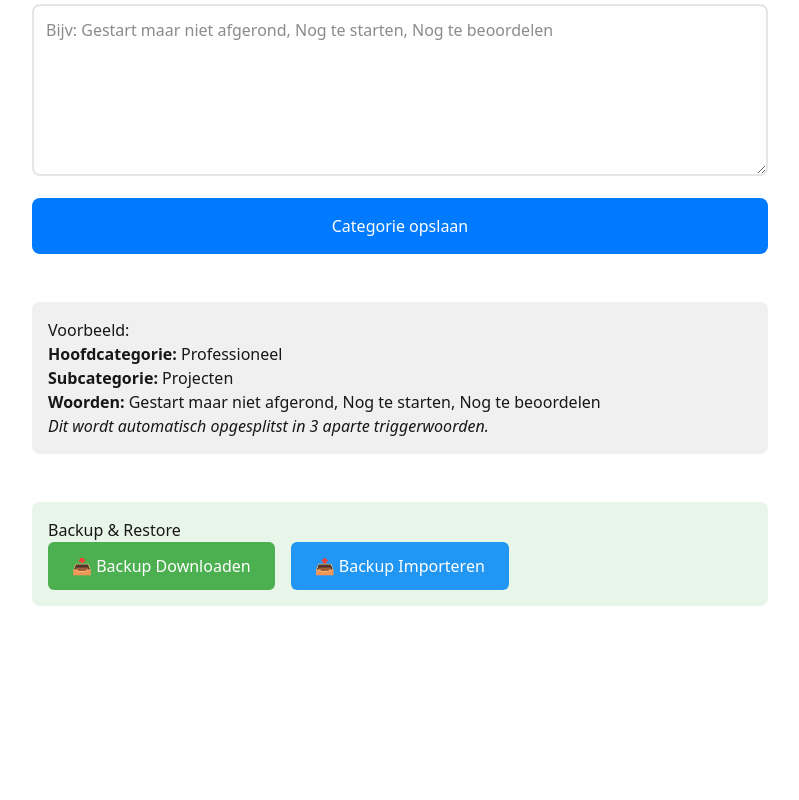
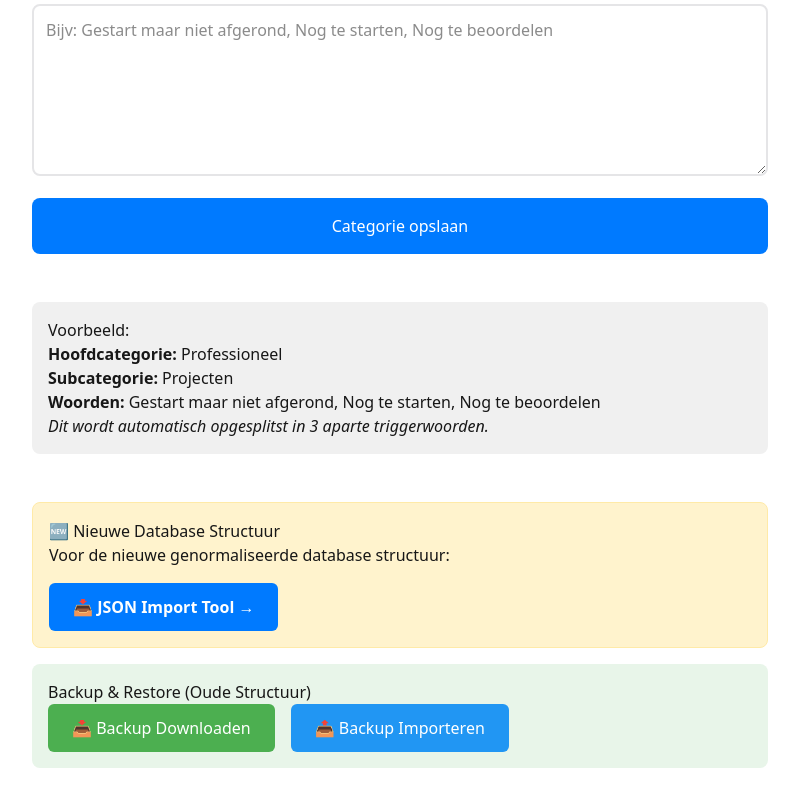
Before and after one commit to nrgiser71/minddumper-app, a Next.js app: page /admin in a window 1280 px wide. Shown: the part 556-1356 px from the top of the page, without its empty margins (240-1039 px from the left). Before the commit the page ends 1194 px from the top, so only its background shows below. Built offline with nearby package versions, Linux system fonts and the light colour scheme; no server answers.

Commit message:
Add prominent link to JSON import tool on admin page

```diff
--- a/src/app/admin/page.tsx
+++ b/src/app/admin/page.tsx
@@ -172,8 +172,27 @@ export default function AdminPage() {
         <p><em>Dit wordt automatisch opgesplitst in 3 aparte triggerwoorden.</em></p>
       </div>
 
-      <div style={{ marginTop: '3rem', padding: '1rem', background: '#e8f5e9', borderRadius: '8px' }}>
-        <h3>Backup & Restore</h3>
+      <div style={{ marginTop: '3rem', padding: '1rem', background: '#fff3cd', borderRadius: '8px', border: '1px solid #ffeaa7' }}>
+        <h3>🆕 Nieuwe Database Structuur</h3>
+        <p style={{ marginBottom: '1rem' }}>Voor de nieuwe genormaliseerde database structuur:</p>
+        <Link
+          href="/admin/import-json"
+          style={{
+            display: 'inline-block',
+            background: '#007AFF',
+            color: 'white',
+            padding: '0.75rem 1.5rem',
+            borderRadius: '6px',
+            textDecoration: 'none',
+            fontWeight: 'bold'
+          }}
+        >
+          📥 JSON Import Tool →
+        </Link>
+      </div>
+
+      <div style={{ marginTop: '1rem', padding: '1rem', background: '#e8f5e9', borderRadius: '8px' }}>
+        <h3>Backup & Restore (Oude Structuur)</h3>
         <div style={{ display: 'flex', gap: '1rem', flexWrap: 'wrap' }}>
           <button
             onClick={async () => {
```
